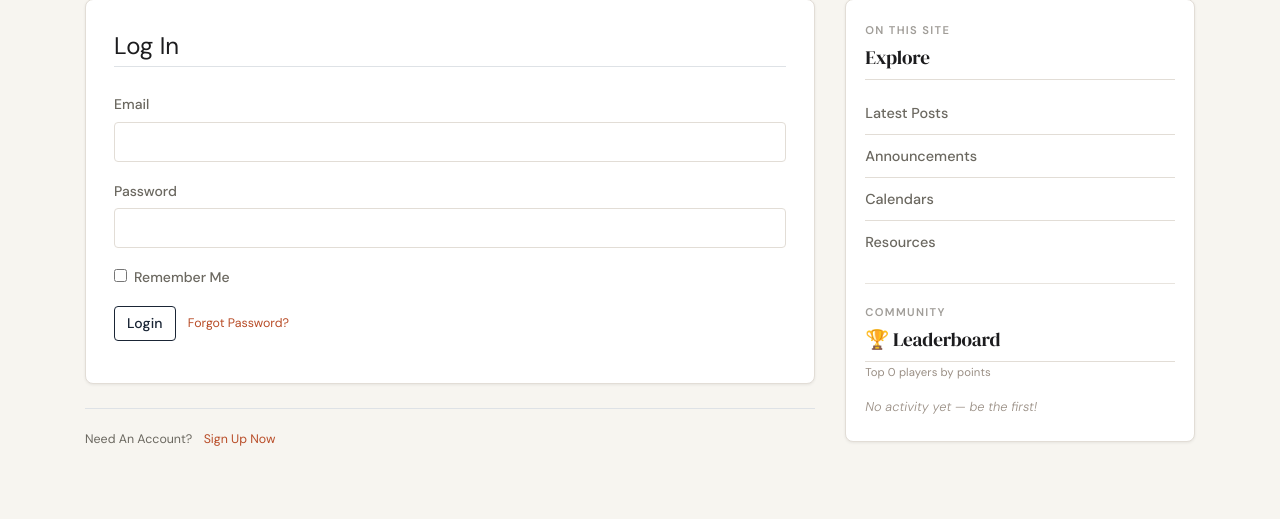
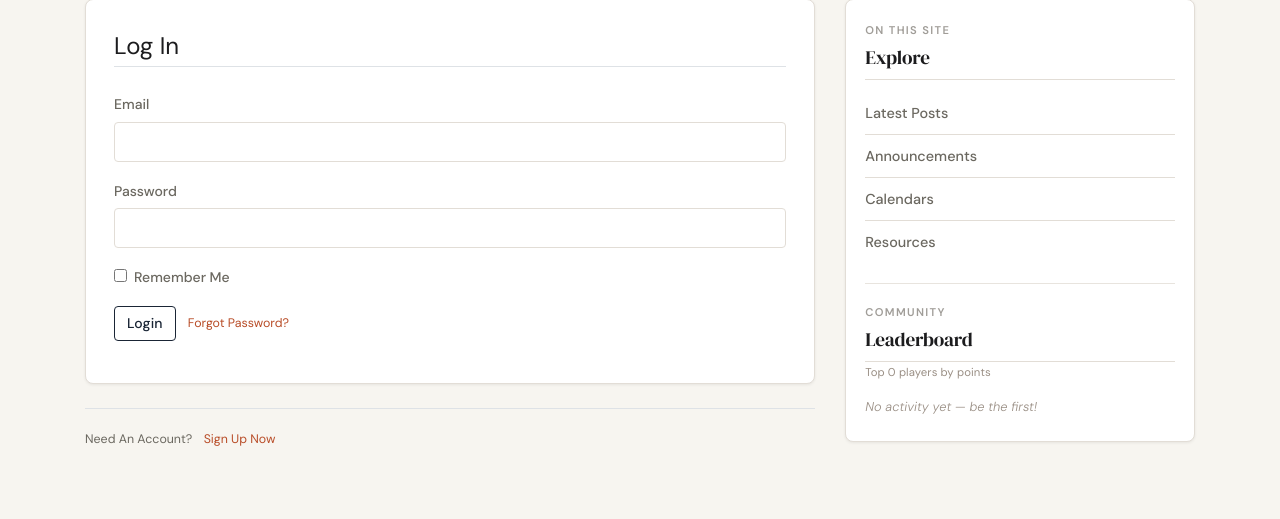
Before and after one commit to parthenobae/Neurix, a Flask app: a page that uses neurix/templates/layout.html in a window 1280 px wide. Shown: the part 105-624 px from the top of the page. Run offline with Flask 3, Linux system fonts and the light colour scheme; some libraries are stand-ins or nearby versions.

Commit message:
Modernize site layout and improve UI styling

```diff
--- a/neurix/calendar/routes.py
+++ b/neurix/calendar/routes.py
@@ -88,7 +88,7 @@ def _groq_generate_roadmap(topic: str, days: int) -> dict:
     )
 
     response = client.chat.completions.create(
-        model="llama3-70b-8192",
+        model="llama-3.3-70b-versatile",
         messages=[
             {"role": "system", "content": system_prompt},
             {"role": "user",   "content": user_prompt},
--- a/neurix/templates/layout.html
+++ b/neurix/templates/layout.html
@@ -11,7 +11,7 @@
   <link rel="preconnect" href="https://fonts.googleapis.com">
   <link rel="preconnect" href="https://fonts.gstatic.com" crossorigin>
   <link href="https://fonts.googleapis.com/css2?family=DM+Serif+Display:ital@0;1&family=DM+Sans:ital,opsz,wght@0,9..40,300;0,9..40,400;0,9..40,500;0,9..40,600;1,9..40,300&display=swap" rel="stylesheet">
-
+  <link rel="icon" type="image/png" href="{{ url_for('static', filename='images/Neuron.png') }}">
   <!-- Bootstrap CSS -->
   <link rel="stylesheet" href="https://maxcdn.bootstrapcdn.com/bootstrap/4.0.0/css/bootstrap.min.css" integrity="sha384-Gn5384xqQ1aoWXA+058RXPxPg6fy4IWvTNh0E263XmFcJlSAwiGgFAW/dAiS6JXm" crossorigin="anonymous">
 
@@ -179,7 +179,7 @@
 
         <!-- Leaderboard section -->
         <p class="sidebar-label" style="margin-bottom:.35rem;">Community</p>
-        <h4 class="sidebar-heading" style="margin-bottom:.3rem;">🏆 Leaderboard</h4>
+        <h4 class="sidebar-heading" style="margin-bottom:.3rem;"> Leaderboard</h4>
         <p class="sidebar-sub">
           Top {{ leaderboard | length }} player{{ 's' if leaderboard | length != 1 }} by points
         </p>
--- a/run.py
+++ b/run.py
@@ -1,5 +1,4 @@
 from neurix import create_app, socketio
-
 app = create_app()
 
 if __name__ == '__main__':
```
Also changed, not shown: neurix/config.py (line endings or trailing spaces), neurix/static/images/Neuron.png, neurix/templates/profile_account.html (line endings or trailing spaces).
